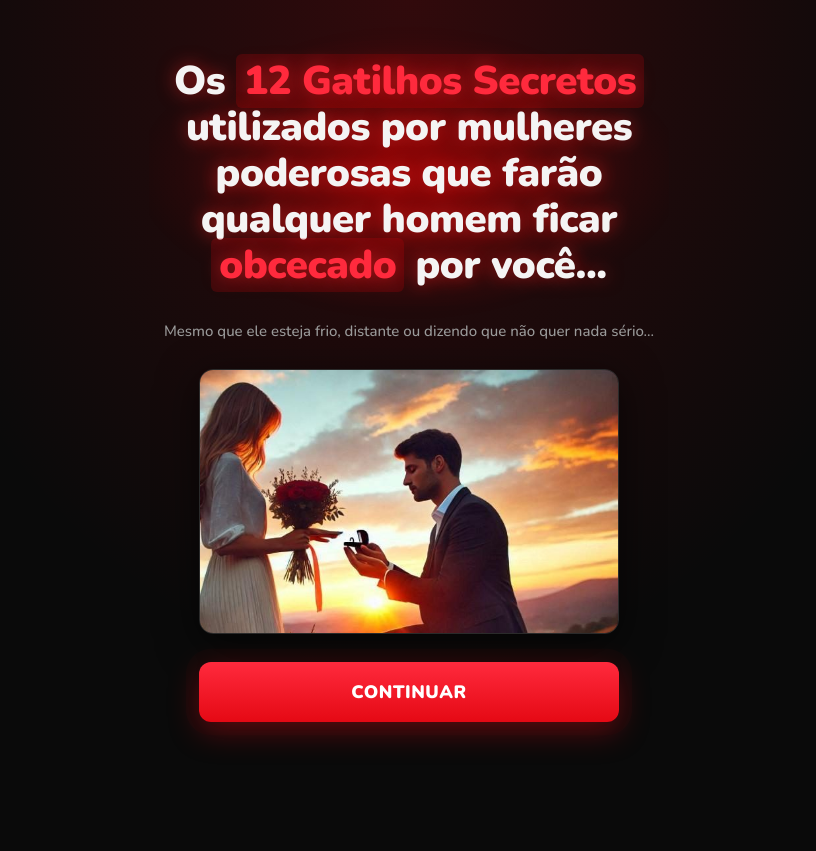
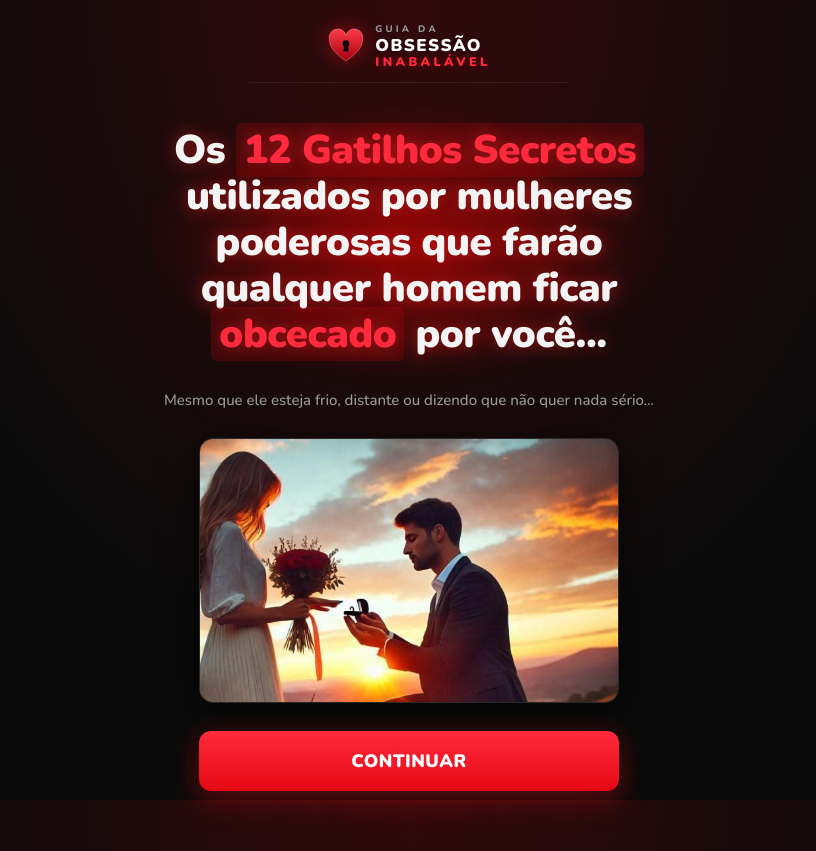
Before and after one commit to marcussiqueiradigital-bot/gatilhos-secretos, a plain HTML site: page index.html in a window 1280 px wide. Shown: the whole page, without its empty margins (231-1047 px from the left). Before the commit the page ends 800 px from the top, so only its background shows below. Drawn offline with nearby package versions, Linux system fonts and the light colour scheme.

Commit message:
Quiz: logo miniatura do Guia da Obsessão Inabalável no topo
Co-Authored-By: Claude Opus 5.5 <noreply@anthropic.com>
Claude-Session: https://claude.ai/code/session_01PLPVbLmq4NSPJ4KcDoBLYR

```diff
--- a/index.html
+++ b/index.html
@@ -41,6 +41,14 @@
   }
   img{max-width:100%;display:block}
   .wrap{max-width:560px;margin:0 auto;padding:40px 20px 60px}
+
+  /* ---------- Logo ---------- */
+  .brand{display:flex;align-items:center;justify-content:center;gap:10px;margin:-16px auto 26px;padding-bottom:14px;border-bottom:1px solid rgba(255,255,255,.07);max-width:320px;user-select:none}
+  .brand svg{width:38px;height:38px;flex:none;filter:drop-shadow(0 0 10px rgba(229,9,20,.55))}
+  .brand .bt{display:flex;flex-direction:column;line-height:1;text-align:left}
+  .brand .b1{font-size:9.5px;font-weight:800;letter-spacing:3.2px;color:var(--gray)}
+  .brand .b2{font-size:17px;font-weight:900;letter-spacing:1.4px;color:#fff;margin-top:3px}
+  .brand .b3{font-size:12.5px;font-weight:900;letter-spacing:3.4px;color:var(--red-2);margin-top:2px;text-shadow:0 0 10px var(--red-glow)}
 
   /* ---------- Steps ---------- */
   .step{display:none;animation:fadeUp .45s ease both}
@@ -247,6 +255,16 @@
 </head>
 <body>
 <main class="wrap" id="app">
+  <div class="brand" aria-label="Guia da Obsessão Inabalável">
+    <svg viewBox="0 0 48 48" aria-hidden="true">
+      <defs><linearGradient id="lg" x1="0" y1="0" x2="0" y2="1"><stop offset="0" stop-color="#ff3b4a"/><stop offset="1" stop-color="#a3000e"/></linearGradient></defs>
+      <path d="M24 43 C10 33 3 25 3 16 A10.5 10.5 0 0 1 24 10.5 A10.5 10.5 0 0 1 45 16 C45 25 38 33 24 43Z" fill="url(#lg)"/>
+      <path d="M24 43 C10 33 3 25 3 16 A10.5 10.5 0 0 1 24 10.5 A10.5 10.5 0 0 1 45 16 C45 25 38 33 24 43Z" fill="none" stroke="#ffd2d6" stroke-opacity=".35" stroke-width="1.2"/>
+      <circle cx="24" cy="21" r="4.2" fill="#0b0b0b"/>
+      <path d="M21.6 23.5 L20.6 31 H27.4 L26.4 23.5Z" fill="#0b0b0b"/>
+    </svg>
+    <div class="bt"><span class="b1">GUIA DA</span><span class="b2">OBSESSÃO</span><span class="b3">INABALÁVEL</span></div>
+  </div>
 
   <!-- ===================== 1. HERO ===================== -->
   <section class="step active" data-step="hero">
```
